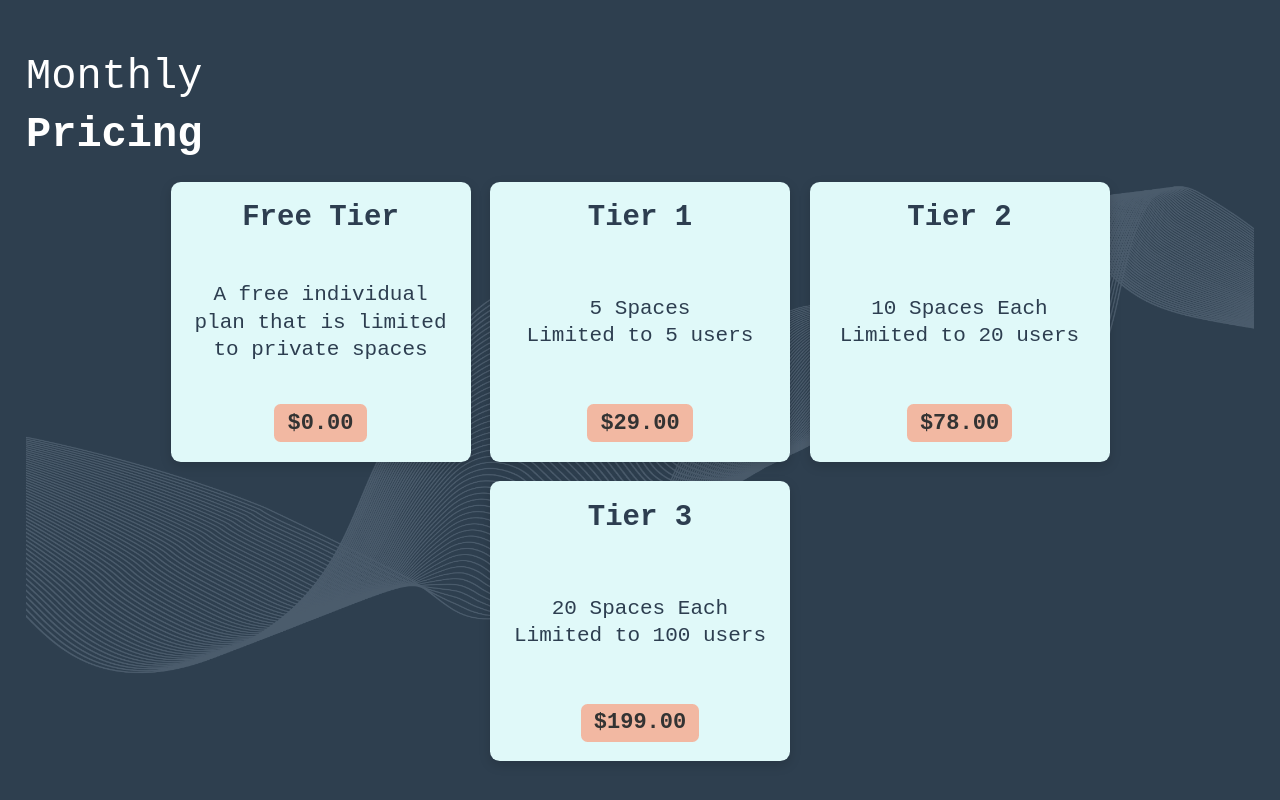
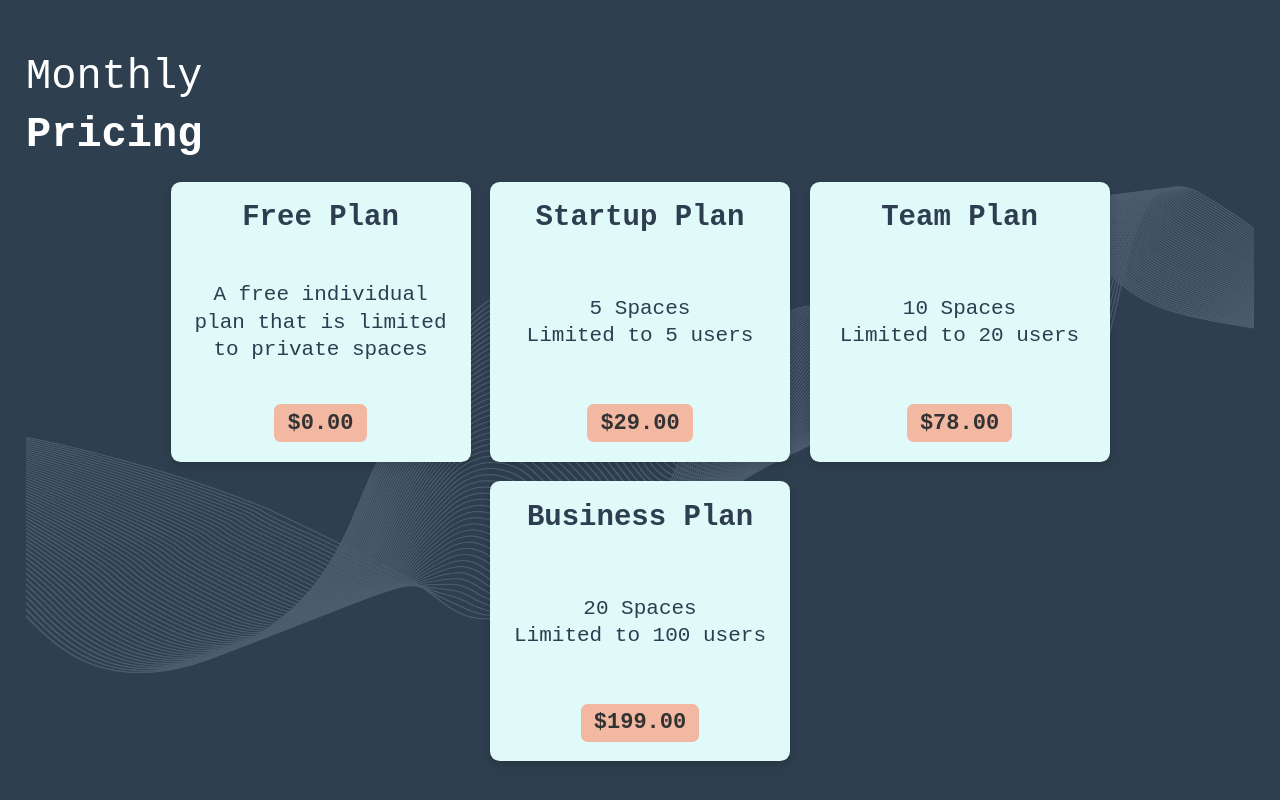
Before and after one commit to scribere-sh/landing, a SvelteKit app: page / in a window 1280 px wide. Shown: the part 3185-3985 px from the top of the page. Built offline with nearby package versions, Linux system fonts and the light colour scheme.

Commit message:
Pricing fixes

```diff
--- a/src/routes/+page.svelte
+++ b/src/routes/+page.svelte
@@ -18,27 +18,27 @@
     const plans = [
         {
             id: "free",
-            tier: "Free Tier",
+            tier: "Free Plan",
             description:
                 "A free individual plan that is limited to private spaces",
             price: "$0.00",
         },
         {
             id: "tier1",
-            tier: "Tier 1",
+            tier: "Startup Plan",
             description: "5 Spaces\nLimited to 5 users",
             price: "$29.00",
         },
         {
             id: "tier2",
-            tier: "Tier 2",
-            description: "10 Spaces Each\nLimited to 20 users",
+            tier: "Team Plan",
+            description: "10 Spaces\nLimited to 20 users",
             price: "$78.00",
         },
         {
             id: "tier3",
-            tier: "Tier 3",
-            description: "20 Spaces Each\nLimited to 100 users",
+            tier: "Business Plan",
+            description: "20 Spaces\nLimited to 100 users",
             price: "$199.00",
         },
     ];
```
